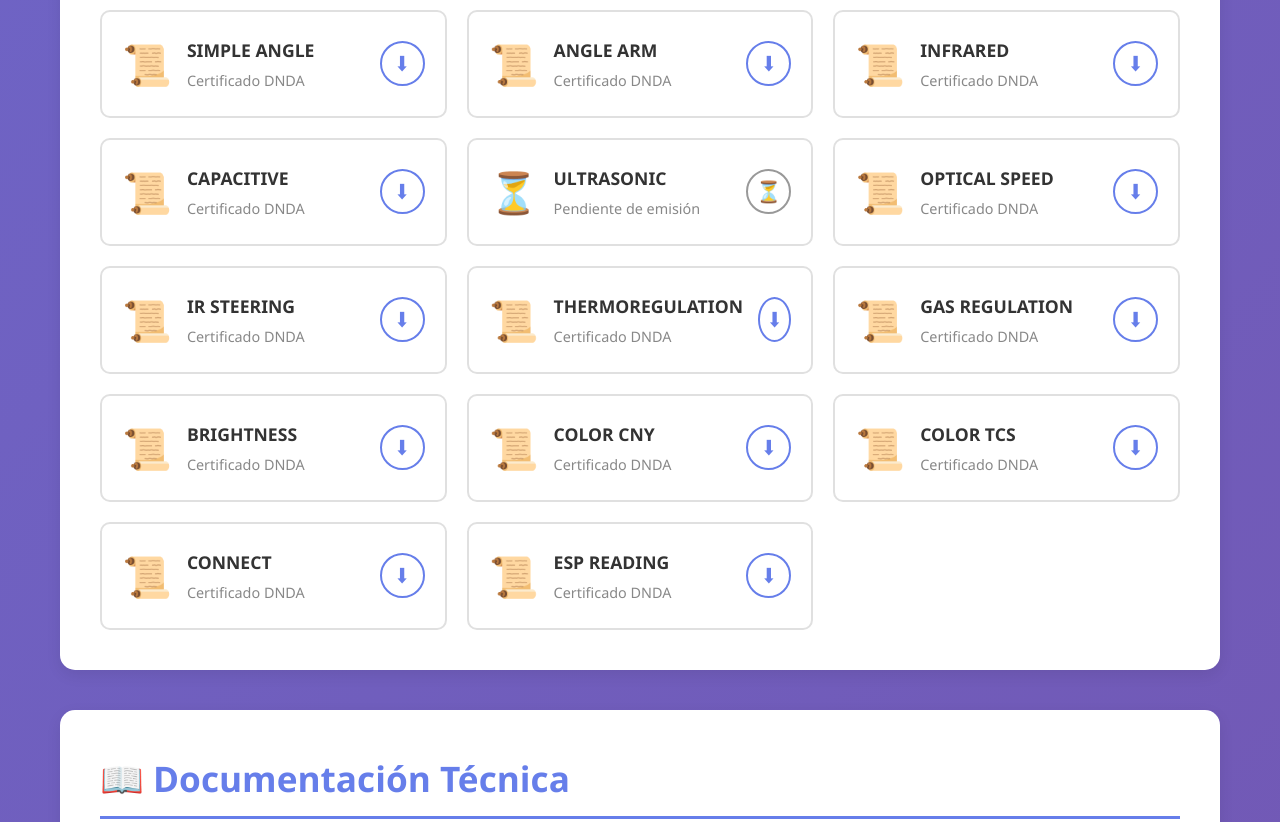
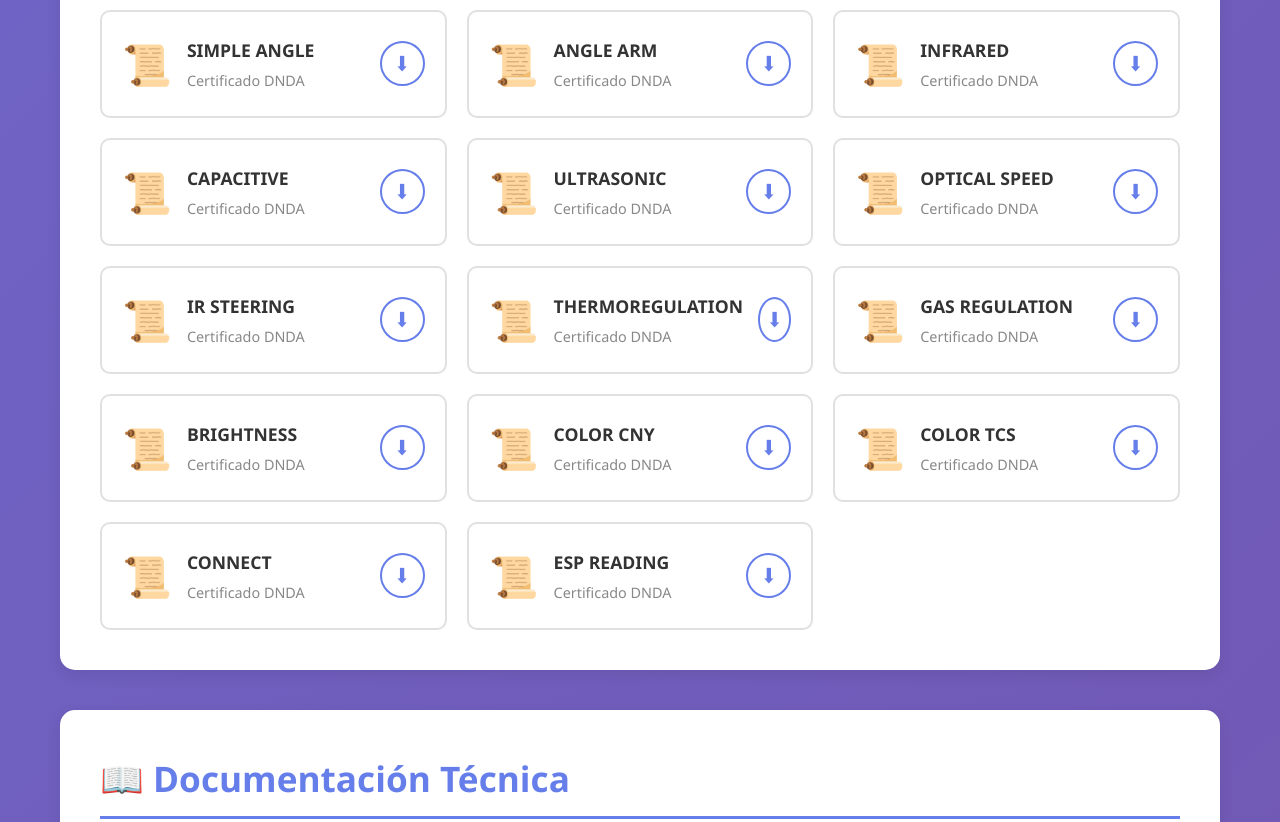
Before and after one commit to YamithR/SensoraCore, a plain HTML site: page index.html in a window 1280 px wide. Shown: the part 5820-6642 px from the top of the page. Drawn offline with Linux system fonts and the light colour scheme.

Commit message:
Add ULTRASONIC DNDA certificate and update index
Added the ULTRASONIC DNDA certificate PDF to the documentation and updated index.html to display the certificate as available for download instead of pending.

```diff
--- a/index.html
+++ b/index.html
@@ -797,13 +797,13 @@
                     <a href="SensoraCore/Docs/Registros_de_SW/Registro De Software/161. Dnda_Documento SENSORA_CAPACITIVE.pdf" class="download-btn" download title="Descargar certificado">⬇</a>
                 </div>
 
-                <div class="manual-card" style="opacity: 0.6;">
-                    <div class="manual-icon">⏳</div>
+                <div class="manual-card">
+                    <div class="manual-icon">📜</div>
                     <div class="manual-info">
                         <h4>ULTRASONIC</h4>
-                        <p>Pendiente de emisión</p>
+                        <p>Certificado DNDA</p>
                     </div>
-                    <span class="download-btn disabled" title="Certificado pendiente">⏳</span>
+                    <a href="SensoraCore/Docs/Registros_de_SW/Registro De Software/162. Dnda_Documento SENSORA_ULTRASONIC.pdf" class="download-btn" download title="Descargar certificado">⬇</a>
                 </div>
 
                 <div class="manual-card">
```
Also changed, not shown: 1 other file.
